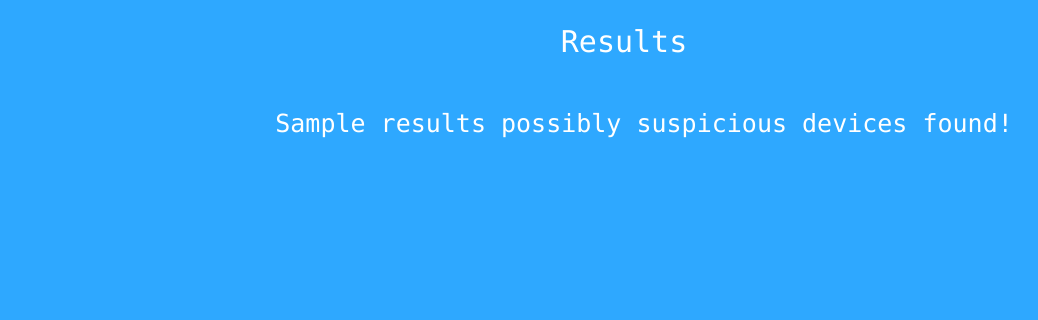
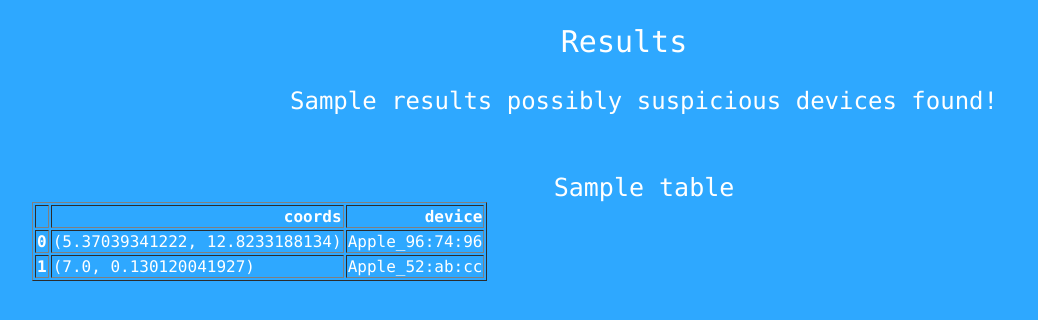
Before and after one commit to yuxi-wu/camburglar, a Flask app: template templates/results.html in a window 1280 px wide. Shown: the part 48-368 px from the top of the page, without its empty margins (16-1054 px from the left). Run offline with Flask 2, Linux system fonts and the light colour scheme; the template is opened without the code that fills it: most values are stand-ins (such as "Sample title", 1, 10 or a date in 2020); parts of the project's set-up code (start-up, migrations or seed data) failed here and were passed over; some libraries are stand-ins or nearby versions.

Commit message:
table works

```diff
--- a/anti_sensor/sensing.py
+++ b/anti_sensor/sensing.py
@@ -18,7 +18,7 @@
     locs = pd.DataFrame([{'device':d, 'coords':(fit(df, d, x, y)[2], fit(df, d, x, y)[3])} for d in devices])
     locs = locs.to_html().replace('\n','')
 
-    with open('locs.html', 'w') as html:
-        html.write(locs)
+    #with open('locs.html', 'w') as html:
+        #html.write(locs)
 
-    return len(devices)
+    return len(devices), locs
--- /dev/null
+++ b/locs.html
@@ -0,0 +1 @@
+<table border="1" class="dataframe">  <thead>    <tr style="text-align: right;">      <th></th>      <th>coords</th>      <th>device</th>    </tr>  </thead>  <tbody>    <tr>      <th>0</th>      <td>(5.37039341222, 12.8233188134)</td>      <td>Apple_96:74:96</td>    </tr>    <tr>      <th>1</th>      <td>(7.0, 0.130120041927)</td>      <td>Apple_52:ab:cc</td>    </tr>  </tbody></table>
--- a/templates/results.html
+++ b/templates/results.html
@@ -3,7 +3,7 @@
     <script src="jquery.js"></script>
     <script>
         $(function(){
-            $("#includedContent").load("../anti_sensor/locs.html");
+            $("#includedContent").load("../locs.html");
         });
     </script>
 </head>
@@ -17,6 +17,9 @@
 <h1>Results</h1>
 <ul>
 
-    {{data['results']}} possibly suspicious devices found!
+    <h2>{{data['results']}} possibly suspicious devices found!</h2>
+    {% for table in tables %}
+        {{ table|safe }}
+    {% endfor %}
     <div id="includedContent"></div>
 </ul>
--- a/views.py
+++ b/views.py
@@ -16,9 +16,11 @@
 @app.route("/results", methods=["post"])
 def results():
     try:
-        results = {'results': sense(int(request.form['Length']), int(request.form['Width']))}
+        num_dev, table = sense(int(request.form['Length']), int(request.form['Width']))
+
+        results = {'results':num_dev}
 
     except AssertionError:
         results = {'none': ['']}
 
-    return render_template("results.html", data=results)
+    return render_template("results.html", tables=[table], data=results)
```
